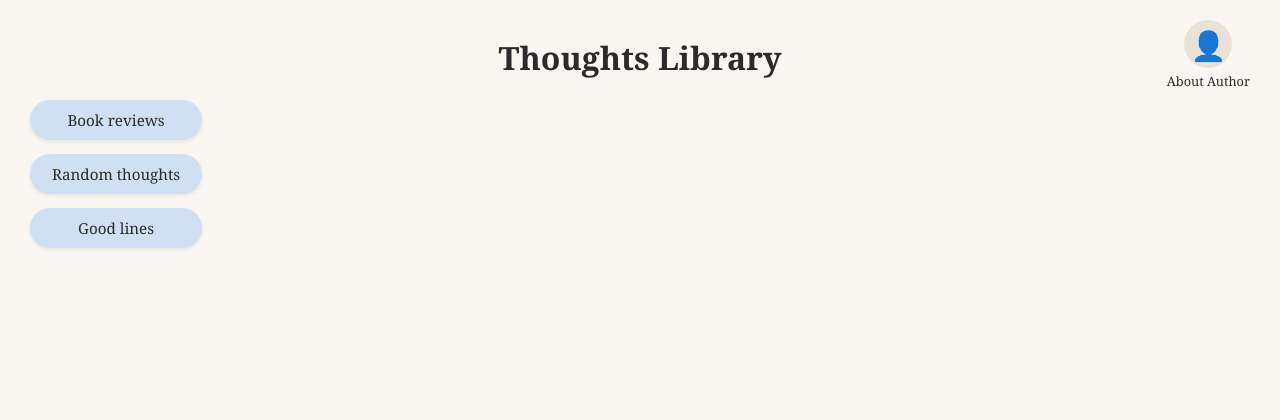
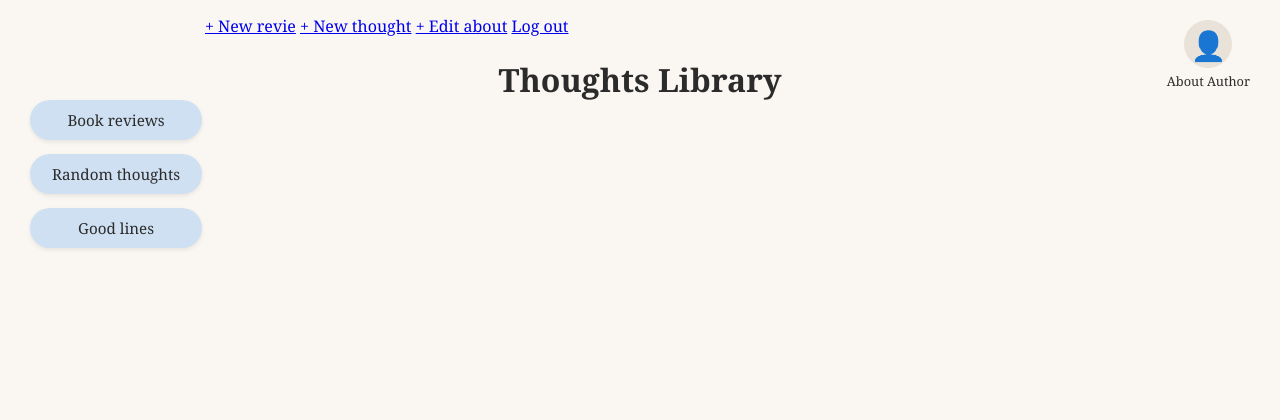
Before and after one commit to yangshi-hue/thoughts_library, a Flask app: page / in a window 1280 px wide. Shown: the top 420 px of the page. Run offline with Flask 3, Linux system fonts and the light colour scheme; data that the repository does not hold is empty.

Commit message:
added admin only links for only for me to logged in and edit

```diff
--- a/templates/nav.html
+++ b/templates/nav.html
@@ -14,3 +14,11 @@
     <a href="{{ url_for('journal') }}" class="pill">Random thoughts</a>
     <a href="{{ url_for('quotes') }}" class="pill">Good lines</a>
 </div>
+<!---admin only links = this will be visible only admin which means
+only when i logged in-->
+<div class = "admin-bar">
+    <a href = "{{url_for('new_review')}} " class = "admin_link"> + New revie</a>
+    <a href ="{{url_for('new_journal')}}" class = "admin-link">+ New thought</a>
+    <a href = "{{url_for('edit_about')}}" class="admin-link">+ Edit about</a>
+    <a href ="{{url_for ('admin_logout')}}" class ="admin-link">Log out</a>
+</div>
```
